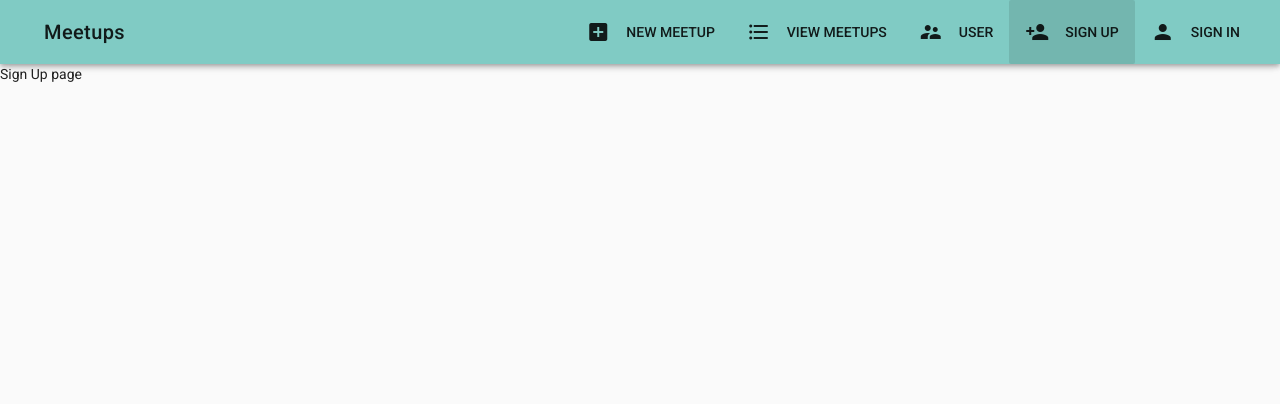
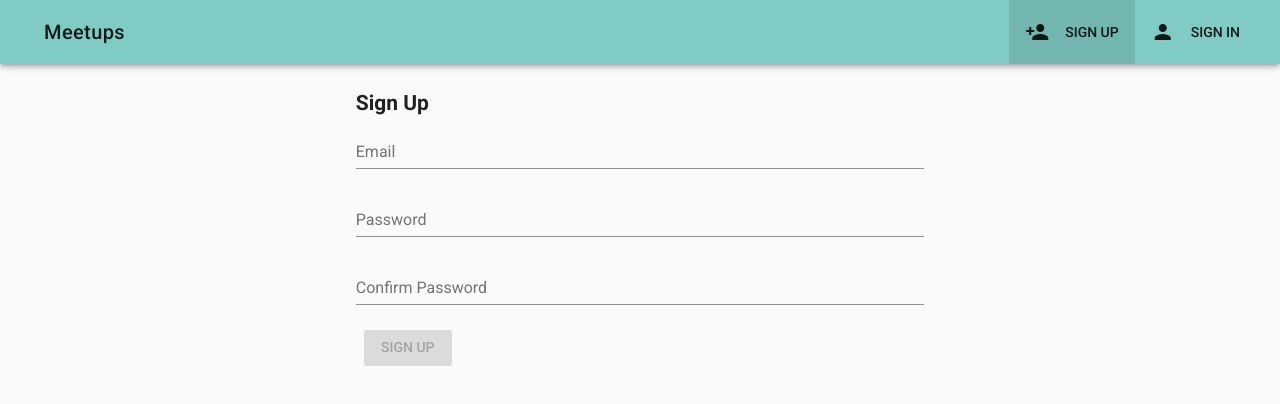
Before and after one commit to Farmatique/vue-meetups, a Vue app: page /signup in a window 1280 px wide. Shown: the top 404 px of the page. Built offline with nearby package versions, Linux system fonts and the light colour scheme.

Commit message:
-created SignIn and SignUp -created filters for date

```diff
--- a/package.json
+++ b/package.json
@@ -11,6 +11,7 @@
     "build": "node build/build.js"
   },
   "dependencies": {
+    "firebase": "^4.11.0",
     "vue": "^2.5.2",
     "vue-router": "^3.0.1",
     "vuetify": "^1.0.0",
--- a/src/App.vue
+++ b/src/App.vue
@@ -42,14 +42,23 @@
 export default {
   data () {
     return {
-      sideNav: false,
-      menuItems: [
-      {icon: 'add_box', title: 'New meetup', link: '/meetups/new'},
-      {icon: 'format_list_bulleted', title: 'View meetups', link: '/meetups'},
-      {icon: 'supervisor_account', title: 'User', link: '/profile'},
-      {icon: 'person_add', title: 'Sign Up', link: '/signup'},
-      {icon: 'person', title: 'Sign In', link: '/signin'}
+      sideNav: false
+    }
+  },
+  computed: {
+    menuItems(){
+      let MenuItems = [
+        {icon: 'person_add', title: 'Sign Up', link: '/signup'},
+        {icon: 'person', title: 'Sign In', link: '/signin'}
       ]
+      if(this.$store.getters.isUserAuthenticated){
+        MenuItems = [
+          {icon: 'add_box', title: 'New meetup', link: '/meetups/new'},
+          {icon: 'format_list_bulleted', title: 'View meetups', link: '/meetups'},
+          {icon: 'supervisor_account', title: 'User', link: '/profile'}
+        ]
+      }
+      return MenuItems;
     }
   },
   name: 'App'
--- a/src/components/Meetups/Meetup.vue
+++ b/src/components/Meetups/Meetup.vue
@@ -13,7 +13,7 @@
 				        <v-card-text>
 				        		<span>Location: </span> <strong>{{ meetup.location }}</strong>
 				        		<br>
-										<span>Date: </span><strong>{{ meetup.date }}</strong>
+										<span>Date: </span><strong>{{ meetup.date | date }}</strong>
 										<p>{{ meetup.description }}</p>
 				        </v-card-text>
 				       	<v-card-actions>
--- a/src/components/Meetups/Meetups.vue
+++ b/src/components/Meetups/Meetups.vue
@@ -11,7 +11,7 @@
 							<v-card-title primary-title>
 								<div>
 									<h3>{{ meetup.title }}</h3>
-									<p>{{ meetup.date }}</p>
+									<p>{{ meetup.date | date }}</p>
 								</div>
 							</v-card-title>
 				       <v-card-actions>
--- a/src/components/Meetups/NewMeetup.vue
+++ b/src/components/Meetups/NewMeetup.vue
@@ -32,7 +32,19 @@
 					      multi-line
 					      required
 					    ></v-text-field>
-					    <v-btn type="submit" :disabled="!isFormValid" class="primary">Add New Meetup</v-btn>
+
+
+						</v-flex>
+					</v-layout>
+					<v-layout row>
+						<v-flex flex xs12 sm6 offset-sm3>
+							<v-date-picker v-model="date"></v-date-picker>
+							<v-time-picker v-model="time"></v-time-picker>
+						</v-flex>
+					</v-layout>
+					<v-layout row>
+						<v-flex flex xs12 sm6 offset-sm3>
+							<v-btn type="submit" :disabled="!isFormValid" class="primary">Add New Meetup</v-btn>
 						</v-flex>
 					</v-layout>
 				</form>
@@ -48,7 +60,9 @@
 				title: '',
 				description: '',
 				imageUrl: '',
-				location: ''
+				location: '',
+				date: null,
+				time: null
 			}
 		},
 		computed: {
@@ -57,6 +71,10 @@
 							this.description !== '' &&
 							this.imageUrl !== '' &&
 							this.location !== ''
+			},
+			convertedDate () {
+				const fullDate = {date: this.date, time: this.time}
+				return fullDate;
 			}
 		},
 		methods: {
@@ -65,7 +83,8 @@
 					title: this.title,
 					description: this.description,
 					imageUrl: this.imageUrl,
-					location: this.location
+					location: this.location,
+					date: this.convertedDate
 				}
 				this.$store.dispatch('addNewMeetup', newMeetup)
 				this.$router.push('/meetups')
--- a/src/components/User/SignIn.vue
+++ b/src/components/User/SignIn.vue
@@ -1,5 +1,59 @@
 <template>
-	<div>
-		<p>Sign In page</p>
-	</div>
+	<v-container>
+		<v-layout row>
+			<v-flex sm6 offset-sm3 xs12>
+				<h2>Sign In</h2>
+			</v-flex>
+		</v-layout>
+		<v-layout row>
+			<v-flex sm6 offset-sm3 xs12>
+				<form @submit.prevent="onSubmit">
+					<v-text-field
+	          name="email"
+	          label="Email"
+	          value="Your Email"
+	          v-model="email"
+	          type="text"
+	          required
+	        ></v-text-field>
+					<v-text-field
+	          name="password"
+	          label="Password"
+	          value="Your Password"
+	          v-model="password"
+	          type="password"
+	          required
+	        ></v-text-field>
+	        <v-btn type="submit">Log In</v-btn>
+				</form>
+			</v-flex>
+		</v-layout>
+	</v-container>
 </template>
+<script>
+	export default {
+		data () {
+			return {
+				email: '',
+				password: ''
+			}
+		},
+		computed: {
+			user(){
+				return this.$store.getters.user
+			}
+		},
+		watch: {
+			user (value){
+				if (value !== null && value !== 'undefined'){
+					this.$router.push('/')
+				}
+			}
+		},
+		methods: {
+			onSubmit (){
+				this.$store.dispatch('onSignin', {email: this.email, password: this.password})
+			}
+		}
+	}
+</script>
--- a/src/components/User/SignUp.vue
+++ b/src/components/User/SignUp.vue
@@ -1,5 +1,66 @@
 <template>
-	<div>
-		<p>Sign Up page</p>
-	</div>
+	<v-container>
+		<v-layout row>
+			<v-flex sm6 offset-sm3 xs12>
+				<h2>Sign Up</h2>
+			</v-flex>
+		</v-layout>
+		<v-layout row>
+			<v-flex sm6 offset-sm3 xs12>
+				<form @submit.prevent="onSubmit">
+					<v-text-field
+	          name="email"
+	          label="Email"
+	          value="Your Email"
+	          v-model="email"
+	          type="text"
+	          required
+	        ></v-text-field>
+					<v-text-field
+	          name="password"
+	          label="Password"
+	          value=""
+	          v-model="password"
+	          type="password"
+	          required
+	        ></v-text-field>
+					<v-text-field
+	          name="confirmPassword"
+	          label="Confirm Password"
+	          value=""
+	          v-model="confirmPassword"
+	          type="password"
+	          :rules="[isPasswordsMatch]"
+	        ></v-text-field>
+	        <v-btn type="submit" :disabled="!isPasswordCorrect">Sign Up</v-btn>
+				</form>
+			</v-flex>
+		</v-layout>
+	</v-container>
 </template>
+<script>
+	export default {
+		data () {
+			return {
+				email: '',
+				password: '',
+				confirmPassword: ''
+			}
+		},
+		computed: {
+			isPasswordsMatch (){
+				return this.password !== this.confirmPassword ? 'Passwords doesnt match' : true
+			},
+			isPasswordCorrect(){
+				if(this.password !== null && this.password!==''){
+					return this.password == this.confirmPassword ? true : false
+				}
+			}
+		},
+		methods: {
+			onSubmit (){
+				this.$store.dispatch('onSignup', {email: this.email, password: this.password})
+			}
+		}
+	}
+</script>
--- /dev/null
+++ b/src/filters/date.js
@@ -0,0 +1,4 @@
+export default (value) => {
+	const date = new Date(value);
+	return date.toLocaleString(['en-US'], {month: 'short', day: '2-digit', year: 'numeric', hour12: false, hour: '2-digit' , minute: '2-digit'});
+}
--- a/src/main.js
+++ b/src/main.js
@@ -5,6 +5,10 @@ import Vuetify from 'vuetify'
 import 'vuetify/dist/vuetify.min.css'
 import colors from 'vuetify/es5/util/colors'
 import { store } from './store'
+import DateFilter from './filters/date'
+import * as firebase from 'firebase'
+
+Vue.filter('date', DateFilter)
 
 Vue.use(Vuetify, {
   theme: {
@@ -14,7 +18,7 @@ Vue.use(Vuetify, {
     info: colors.teal.lighten1,
     alert: colors.teal.accent3,
     headerColor: colors.teal.lighten3,
-    buttonPrimary: colors.red.lighten1
+    buttonPrimary: colors.teal.lighten2
   }
 })
 
@@ -25,5 +29,14 @@ new Vue({
   el: '#app',
   router,
   store,
-  render: h => h(App)
+  render: h => h(App),
+  created () {
+  	firebase.initializeApp({
+	    apiKey: "AIzaSyBDMeA4Q1_dKjxYrOcfTTwBfQgp1bz1kt4",
+		  authDomain: "meetups-a0391.firebaseapp.com",
+		  databaseURL: "https://meetups-a0391.firebaseio.com",
+		  projectId: "meetups-a0391",
+		  storageBucket: ""
+  	})
+  }
 })
--- a/src/store/index.js
+++ b/src/store/index.js
@@ -1,5 +1,6 @@
 import Vue from 'vue'
 import VueX from 'vuex'
+import * as firebase from 'firebase'
 
 Vue.use(VueX);
 
@@ -12,7 +13,7 @@ export const store = new VueX.Store({
 				title: 'JS Meetup at Dnipro',
 				location: 'Menora Centre',
 				description: 'Lorem ipsum dolor sit amet, consectetur adipisicing elit. Veritatis dicta ipsa totam, quaerat vel quo vitae dolores fugiat odio molestiae quod magni dolore eum quam omnis possimus ad iste voluptatem.',
-				date: '2018/03/20'
+				date: '2018-03-08 18:00'
 			},
 			{
 				imageUrl: 'https://farm8.staticflickr.com/7387/13333327953_26bc37001e_k.jpg',
@@ -20,7 +21,7 @@ export const store = new VueX.Store({
 				title: 'DevOps Meetup at Kiev',
 				location: 'Ocean Plaza',
 				description: 'Lorem ipsum dolor sit amet, consectetur adipisicing elit. Veritatis dicta ipsa totam, quaerat vel quo vitae dolores fugiat odio molestiae quod magni dolore eum quam omnis possimus ad iste voluptatem.',
-				date: '2018/01/02'
+				date: '2018-04-01 14:00'
 			},
 			{
 				imageUrl: 'https://upload.wikimedia.org/wikipedia/commons/3/39/Hotel_Odessa.jpg',
@@ -28,17 +29,17 @@ export const store = new VueX.Store({
 				title: 'Sales`18 Meetup at Odessa',
 				location: 'Deribasovskaya, 58',
 				description: 'Lorem ipsum dolor sit amet, consectetur adipisicing elit. Veritatis dicta ipsa totam, quaerat vel quo vitae dolores fugiat odio molestiae quod magni dolore eum quam omnis possimus ad iste voluptatem.',
-				date: '2018/02/20'
+				date: '2018-03-22 11:15'
 			}
 		],
-		user: {
-			id: 'ffgfdgrerrweppo3',
-			registeredMeetups: ['fgdgdsfsdfjjggc']
-		}
+		user: null
 	},
 	mutations: {
 		addNewMeetup (state, payload) {
 			state.loadedMeetups.push(payload)
+		},
+		setUser(state, payload){
+			state.user = payload;
 		}
 	},
 	actions: {
@@ -48,10 +49,38 @@ export const store = new VueX.Store({
 					description: payload.description,
 					imageUrl: payload.imageUrl,
 					location: payload.location,
-					date: new Date(),
+					date: payload.date.date + ' ' + payload.date.time,
 					id: 'fdsfsdjjg'+payload.location.length+payload.location[0]
 			}
 			commit('addNewMeetup', newMeetup)
+		},
+		onSignup ({commit}, payload){
+			firebase.auth().createUserWithEmailAndPassword(payload.email, payload.password)
+				.then(user => {
+					const NewUser = {
+						id: user.uid,
+						registeredMeetups: ['']
+					}
+					commit('setUser', NewUser)
+					this.$router.push('/');
+				})
+				.catch(error => {
+					console.log(error)
+				})
+		},
+		onSignin ({commit}, payload){
+			firebase.auth().signInWithEmailAndPassword(payload.email, payload.password)
+				.then(user => {
+					const NewUser = {
+						id: user.uid,
+						registeredMeetups: ['']
+					}
+					commit('setUser', NewUser)
+					this.$router.push('/');
+				})
+				.catch(error => {
+					console.log(error)
+				})
 		}
 	},
 	getters: {
@@ -67,6 +96,12 @@ export const store = new VueX.Store({
 					return item.id === meetupId;
 				})
 			}
+		},
+		isUserAuthenticated(state){
+			return state.user!==null && state.user!== 'undefined' ? true : false;
+		},
+		user(state){
+			return state.user;
 		}
 	}
 })
```
Also changed, not shown: 1 other file (tests, documents, lock files or other folders).
